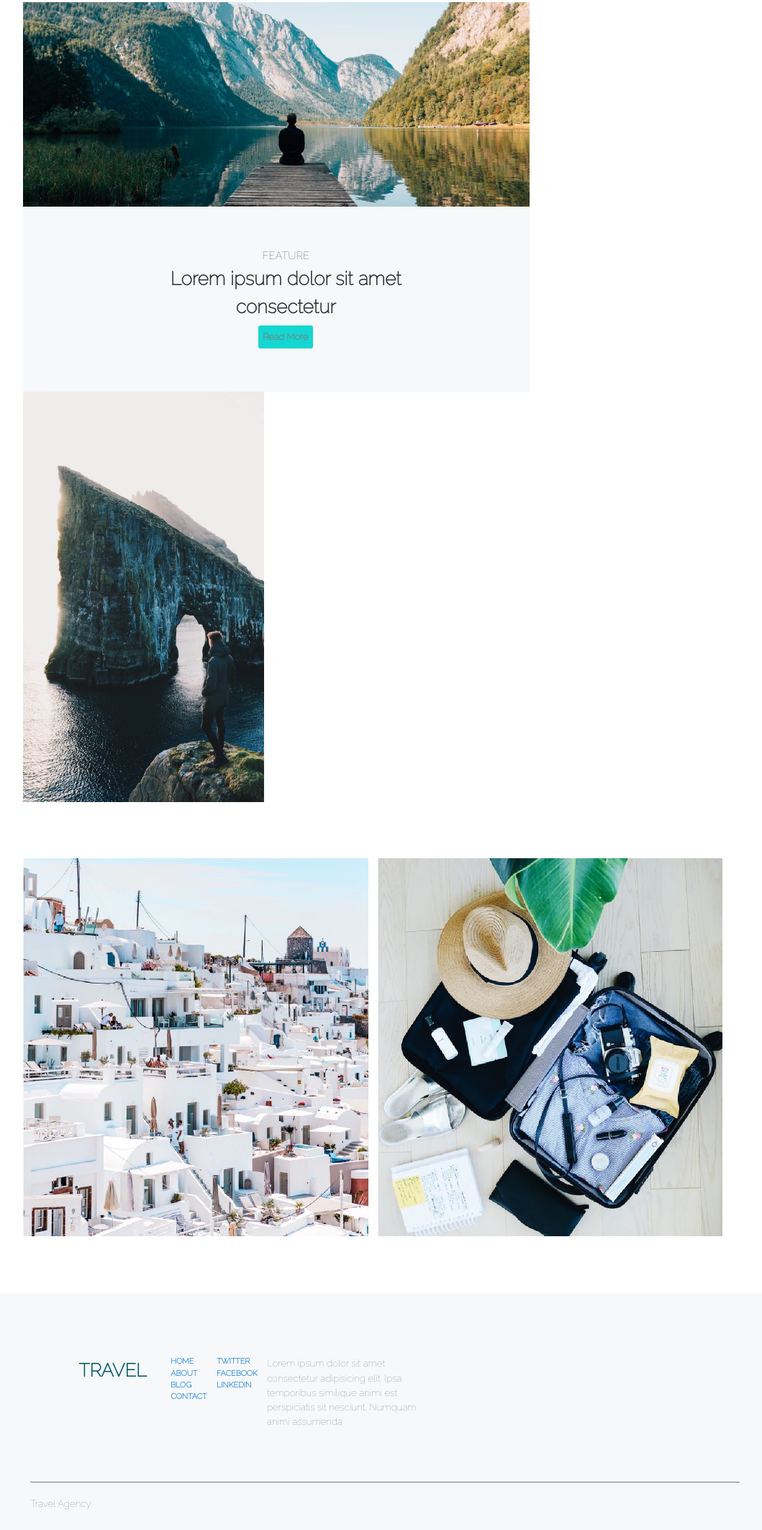
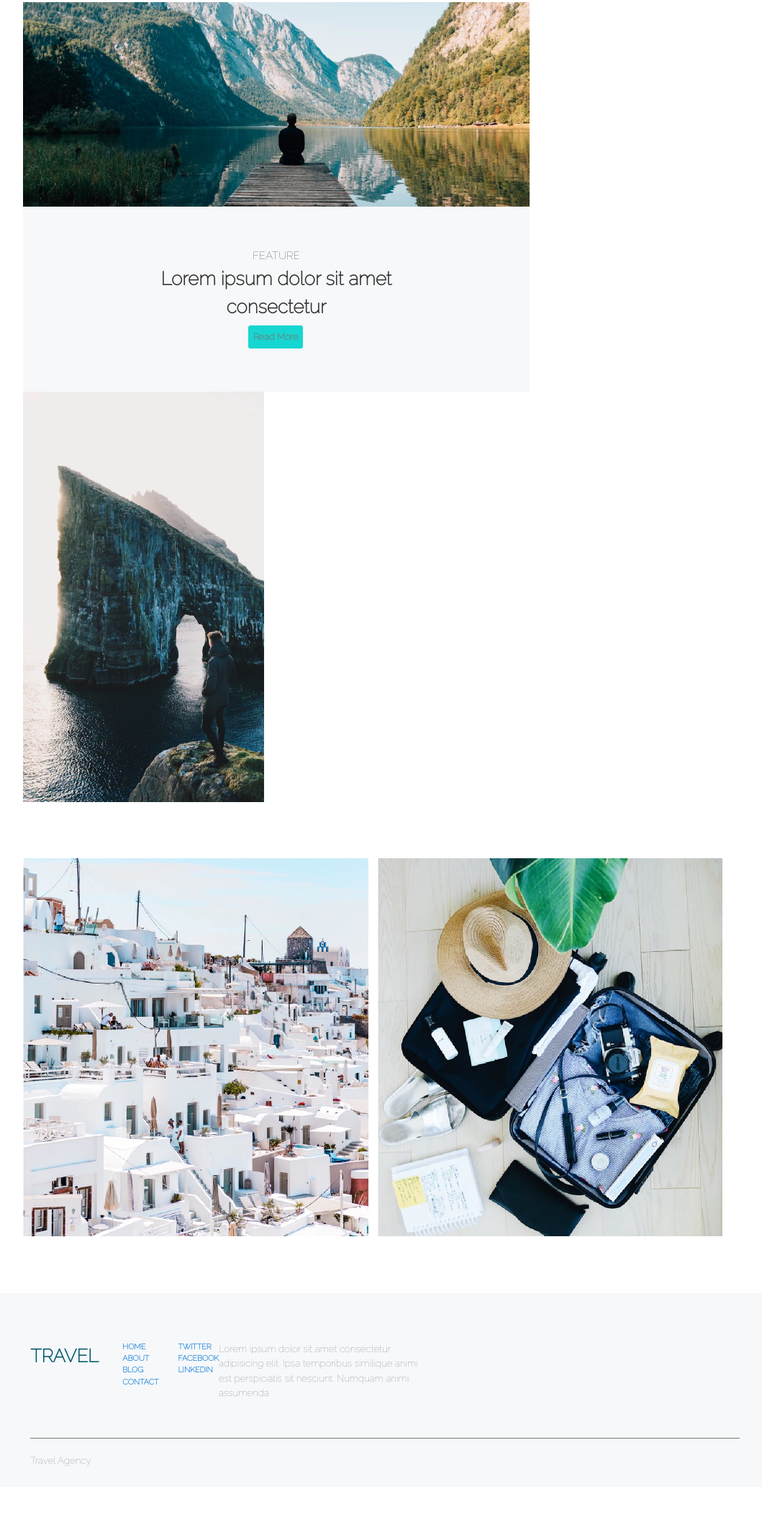
Before and after one commit to nfahmed11/TravelPage, a plain HTML site: page index.html in a window 1280 px wide. Shown: the part 1802-3927 px from the top of the page at 72% size, without its empty margins (105-1164 px from the left). After the commit the page ends 3867 px from the top, so only its background shows below. Drawn offline with nearby package versions, Linux system fonts and the light colour scheme; a script that the page names is missing.

Commit message:
semi finalll

```diff
--- a/style.css
+++ b/style.css
@@ -352,7 +352,7 @@ img {
   background-color: #f6f8fa;
   padding-top: calc(17% / 2);
   padding-bottom: calc(17% / 2);
-  padding-left: 40px;
+  /* padding-left: 40px; */
   display: flex;
   justify-content: center;
   flex-direction: column;
@@ -412,7 +412,23 @@ footer {
 .topFooter {
   display: flex;
   justify-content: space-around;
-  padding: 100px 100px;
+  padding: 70px 0px;
+}
+
+.list11 {
+  font-weight: 600;
+
+  display: flex;
+
+  flex-direction: column;
+}
+
+.list22 {
+  font-weight: 600;
+
+  display: flex;
+
+  flex-direction: column;
 }
 
 .footerText {
@@ -420,25 +436,6 @@ footer {
   color: #777777;
   font-weight: 500;
   width: 40%;
-}
-
-.list11 {
-  font-weight: 600;
-  padding-left: 0px 20px;
-  display: flex;
-  /* justify-items: center; */
-  flex-direction: column;
-}
-
-.list11:hover {
-}
-
-.list22 {
-  font-weight: 600;
-  padding: 0px 20px;
-  display: flex;
-  /* justify-items: center; */
-  flex-direction: column;
 }
 
 .bottomFooter {
```
